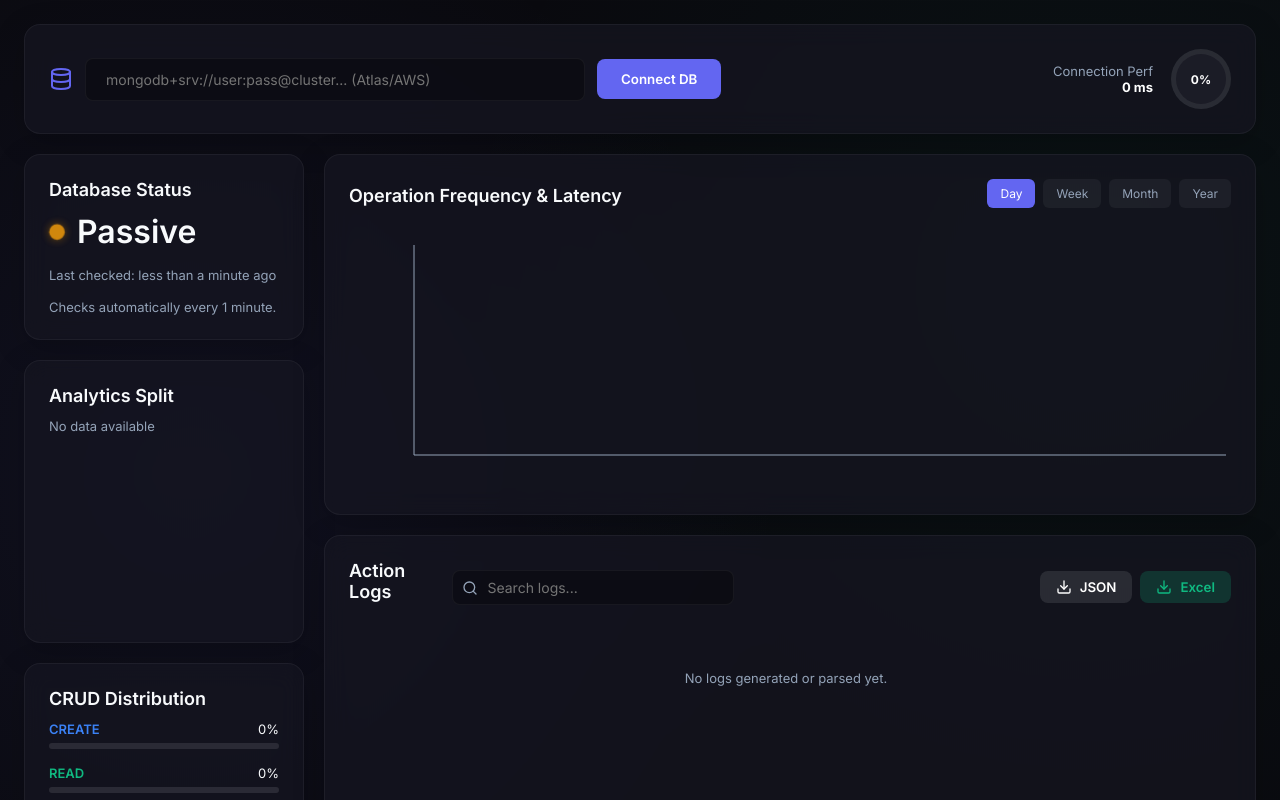
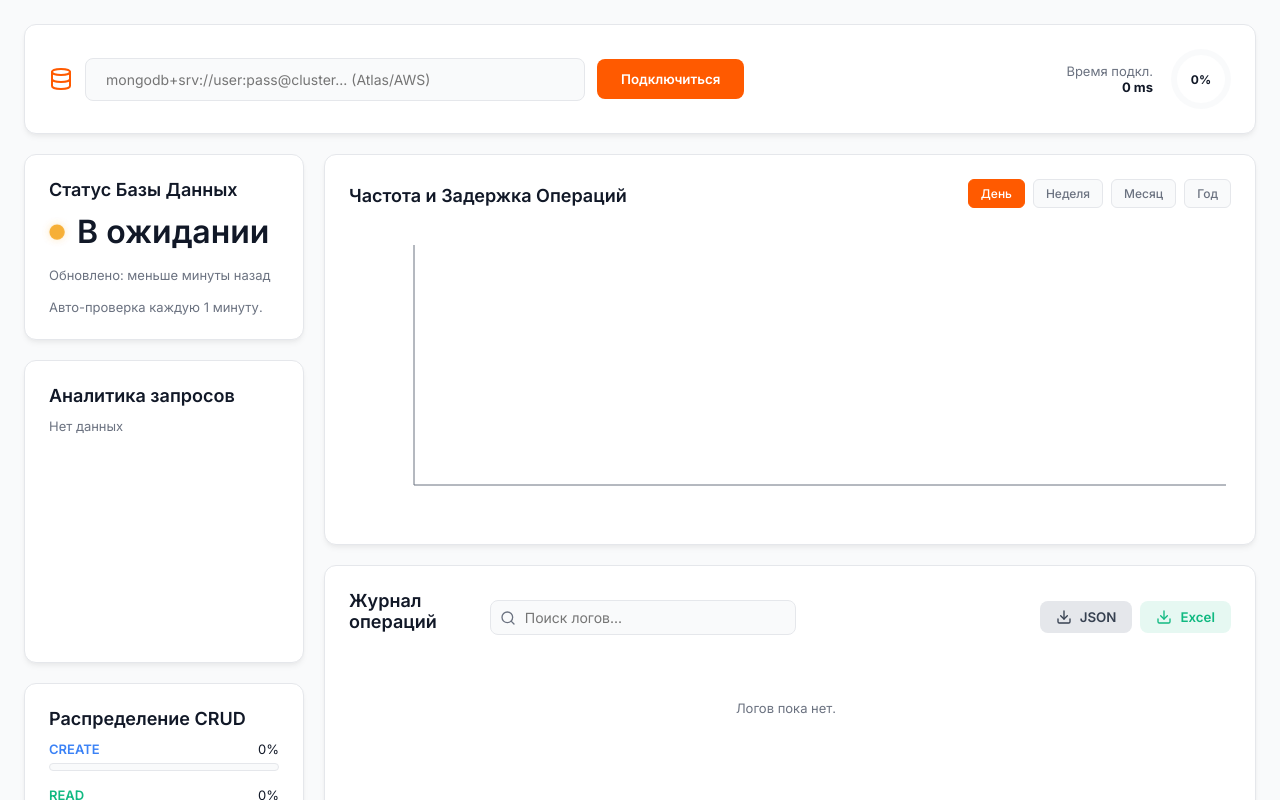
Before and after one commit to Scottttish/MongoDB-analyzer, a React (Create React App) app: page / in a window 1280 px wide. Shown: the top 800 px of the page. Built offline with nearby package versions, Linux system fonts and the light colour scheme.

Commit message:
style: full localization to Russian and redesign to Marwin-inspired light theme

```diff
--- a/src/App.js
+++ b/src/App.js
@@ -2,6 +2,7 @@ import React, { useState, useEffect, useCallback } from 'react';
 import './index.css';
 import { Database, Search, ArrowLeft, ArrowRight, Download, Eye, RefreshCw } from 'lucide-react';
 import { format, formatDistanceToNow } from 'date-fns';
+import { ru } from 'date-fns/locale';
 import {
   BarChart, Bar, XAxis, YAxis, Tooltip as RechartsTooltip, ResponsiveContainer,
   PieChart, Pie, Cell
@@ -16,12 +17,11 @@ function App() {
   const [logs, setLogs] = useState([]);
   const [loading, setLoading] = useState(false);
 
-  const [filterInterval, setFilterInterval] = useState('Day');
+  const [filterInterval, setFilterInterval] = useState('День');
   const [errorIndex, setErrorIndex] = useState(0);
 
   const [connectionTimeMs, setConnectionTimeMs] = useState(0);
 
-  // Stats derived from logs
   const errorLogs = logs.filter(l => l.error || l.quality === 'Poor');
   const opCounts = logs.reduce((acc, log) => {
     acc[log.operation] = (acc[log.operation] || 0) + 1;
@@ -45,11 +45,11 @@ function App() {
         setDbStatus('Normal');
         fetchLogs();
       } else {
-        alert("Connection failed: " + data.error);
+        alert("Ошибка подключения: " + data.error);
         setDbStatus('Critical');
       }
     } catch (e) {
-      alert("Error: " + e.message);
+      alert("Ошибка: " + e.message);
       setDbStatus('Critical');
     }
     setLoading(false);
@@ -86,23 +86,21 @@ function App() {
       interval = setInterval(() => {
         fetchStatus();
         fetchLogs();
-      }, 60000); // exactly 1 minute
+      }, 60000);
     }
     return () => clearInterval(interval);
   }, [isConnected, fetchStatus, fetchLogs]);
 
-  // Export handlers
   const handleExport = (format) => {
     window.open(`/api/export?format=${format}`, '_blank');
   };
 
-  // Render variables
   const getOpColor = (op) => {
     if (op === 'CREATE') return '#3b82f6';
     if (op === 'READ') return '#10b981';
     if (op === 'UPDATE') return '#f59e0b';
     if (op === 'DELETE') return '#ef4444';
-    return '#94a3b8';
+    return '#9ca3af'; /* gray-400 */
   };
 
   const pieData = Object.keys(opCounts).filter(k => k !== 'TOTAL').map(k => ({
@@ -110,14 +108,12 @@ function App() {
     value: opCounts[k]
   }));
 
-  // Group logs directly into chart data
   const chartData = logs.slice(0, 50).reverse().map(l => ({
     name: format(new Date(l.ts), 'HH:mm'),
     latency: l.millis,
     op: l.operation
   }));
 
-  // Connection Progress Logic (0 to 100% based on an arbitrary max like 5000ms)
   let connPct = Math.min((connectionTimeMs / 5000) * 100, 100);
   if (connectionTimeMs === 0) connPct = 0;
   if (!isConnected) connPct = 0;
@@ -127,7 +123,7 @@ function App() {
       {/* Top Center: Config */}
       <div className="top-center panel">
         <div className="config-input-wrapper">
-          <Database size={24} color="#6366f1" />
+          <Database size={24} color="#FF5A00" />
           <input
             type="text"
             className="config-input"
@@ -136,14 +132,14 @@ function App() {
             onChange={(e) => setDbUri(e.target.value)}
           />
           <button className="btn" onClick={handleConnect} disabled={loading}>
-            {loading ? <RefreshCw className="animate-spin" /> : 'Connect DB'}
+            {loading ? <RefreshCw className="animate-spin" /> : 'Подключиться'}
           </button>
         </div>
 
         <div className="flex-row">
           <div className="text-muted" style={{textAlign: 'right', marginRight: '10px'}}>
-            <div>Connection Perf</div>
-            <div style={{color: 'white', fontWeight: 'bold'}}>{connectionTimeMs} ms</div>
+            <div>Время подкл.</div>
+            <div style={{color: '#111827', fontWeight: 'bold'}}>{connectionTimeMs} ms</div>
           </div>
           <div className="circular-progress" style={{ '--progress': `${connPct}%` }}>
             <span className="circular-value">{Math.round(connPct)}%</span>
@@ -154,18 +150,18 @@ function App() {
       {/* Left Sidebar */}
       <div className="sidebar-left">
         <div className="panel">
-          <h2>Database Status</h2>
+          <h2>Статус Базы Данных</h2>
           <div className="status-indicator">
             <div className={`status-dot ${dbStatus.toLowerCase()}`}></div>
-            <h1 style={{margin: 0}}>{dbStatus}</h1>
+            <h1 style={{margin: 0}}>{dbStatus === 'Normal' ? 'Нормальный' : dbStatus === 'Critical' ? 'Критичный' : 'В ожидании'}</h1>
           </div>
-          <div className="text-muted mb-4">Last checked: {formatDistanceToNow(lastUpdate)} ago</div>
-          <div className="text-muted">Checks automatically every 1 minute.</div>
+          <div className="text-muted mb-4">Обновлено: {formatDistanceToNow(lastUpdate, { locale: ru })} назад</div>
+          <div className="text-muted">Авто-проверка каждую 1 минуту.</div>
         </div>
 
         <div className="panel">
-          <h2>Analytics Split</h2>
-          <div style={{ height: '200px' }}>
+          <h2>Аналитика запросов</h2>
+          <div style={{ width: '100%', height: '220px', minHeight: 220 }}>
             {pieData.length > 0 ? (
               <ResponsiveContainer width="100%" height="100%">
                 <PieChart>
@@ -173,8 +169,8 @@ function App() {
                     data={pieData}
                     cx="50%"
                     cy="50%"
-                    innerRadius={50}
-                    outerRadius={80}
+                    innerRadius={60}
+                    outerRadius={90}
                     paddingAngle={5}
                     dataKey="value"
                   >
@@ -182,15 +178,15 @@ function App() {
                       <Cell key={`cell-${index}`} fill={getOpColor(entry.name)} />
                     ))}
                   </Pie>
-                  <RechartsTooltip contentStyle={{background: '#161621', border: 'none', color: 'white'}} />
+                  <RechartsTooltip contentStyle={{background: '#ffffff', borderRadius: 8, borderColor: '#e5e7eb', color: '#111827'}} />
                 </PieChart>
               </ResponsiveContainer>
-            ) : <div className="text-muted">No data available</div>}
+            ) : <div className="text-muted">Нет данных</div>}
           </div>
         </div>
 
         <div className="panel">
-          <h2>CRUD Distribution</h2>
+          <h2>Распределение CRUD</h2>
           {['CREATE', 'READ', 'UPDATE', 'DELETE'].map(op => {
             const count = opCounts[op] || 0;
             const pct = opCounts.TOTAL ? (count / opCounts.TOTAL) * 100 : 0;
@@ -214,9 +210,9 @@ function App() {
         {/* Top Graph Container */}
         <div className="panel">
           <div className="flex-row justify-between mb-4">
-            <h2>Operation Frequency & Latency</h2>
+            <h2>Частота и Задержка Операций</h2>
             <div className="chart-filters">
-              {['Day', 'Week', 'Month', 'Year'].map(i => (
+              {['День', 'Неделя', 'Месяц', 'Год'].map(i => (
                 <button
                   key={i}
                   className={`filter-btn ${filterInterval === i ? 'active' : ''}`}
@@ -227,12 +223,12 @@ function App() {
               ))}
             </div>
           </div>
-          <div style={{ height: '250px' }}>
+          <div style={{ width: '100%', height: '280px', minHeight: 280 }}>
             <ResponsiveContainer width="100%" height="100%">
               <BarChart data={chartData}>
-                <XAxis dataKey="name" stroke="#94a3b8" />
-                <YAxis stroke="#94a3b8" />
-                <RechartsTooltip cursor={{fill: 'rgba(255,255,255,0.05)'}} contentStyle={{background: '#161621', border: 'none', color: 'white'}} />
+                <XAxis dataKey="name" stroke="#6b7280" />
+                <YAxis stroke="#6b7280" />
+                <RechartsTooltip cursor={{fill: 'rgba(0,0,0,0.03)'}} contentStyle={{background: '#ffffff', borderRadius: 8, borderColor: '#e5e7eb', color: '#111827'}} />
                 <Bar dataKey="latency" radius={[4, 4, 0, 0]}>
                   {chartData.map((entry, index) => (
                     <Cell key={`cell-${index}`} fill={getOpColor(entry.op)} />
@@ -247,17 +243,17 @@ function App() {
         <div className="panel" style={{display: 'flex', flexDirection: 'column'}}>
           <div className="flex-row justify-between mb-4">
             <div className="flex-row">
-              <h2>Action Logs</h2>
+              <h2>Журнал операций</h2>
               <div className="w-full max-w-xs" style={{position: 'relative', marginLeft: '20px'}}>
-                <Search size={16} color="#94a3b8" style={{position: 'absolute', left: 10, top: 10}} />
-                <input type="text" className="config-input" style={{paddingLeft: '34px', padding: '8px 8px 8px 34px'}} placeholder="Search logs..." />
+                <Search size={16} color="#6b7280" style={{position: 'absolute', left: 10, top: 10}} />
+                <input type="text" className="config-input" style={{paddingLeft: '34px', padding: '8px 8px 8px 34px'}} placeholder="Поиск логов..." />
               </div>
             </div>
             <div className="flex-row">
-              <button className="btn" style={{padding: '8px 16px', background: 'rgba(255,255,255,0.1)'}} onClick={() => handleExport('json')}>
+              <button className="btn" style={{padding: '8px 16px', background: '#e5e7eb', color: '#374151'}} onClick={() => handleExport('json')}>
                 <Download size={16} /> JSON
               </button>
-              <button className="btn" style={{padding: '8px 16px', background: 'rgba(16, 185, 129, 0.2)', color: '#10b981'}} onClick={() => handleExport('excel')}>
+              <button className="btn" style={{padding: '8px 16px', background: 'rgba(16, 185, 129, 0.1)', color: '#10b981'}} onClick={() => handleExport('excel')}>
                 <Download size={16} /> Excel
               </button>
             </div>
@@ -267,10 +263,10 @@ function App() {
             <div className="error-widget">
               <div className="flex-row" style={{color: '#ef4444', fontWeight: 600}}>
                 <Eye size={20} />
-                <span>Error / Poor Performance Widget</span>
+                <span>Виджет проблем и задержек</span>
               </div>
               <div className="error-controls">
-                <span>{errorIndex + 1} / {errorLogs.length} issues</span>
+                <span>{errorIndex + 1} / {errorLogs.length} проблем</span>
                 <button className="err-btn" onClick={() => setErrorIndex(e => Math.max(0, e - 1))}><ArrowLeft size={16} /></button>
                 <button className="err-btn" onClick={() => setErrorIndex(e => Math.min(errorLogs.length - 1, e + 1))}><ArrowRight size={16} /></button>
               </div>
@@ -280,11 +276,12 @@ function App() {
           <div className="logs-container">
             {logs.length > 0 ? logs.map((log, idx) => {
               const isErrorTarget = errorLogs.length > 0 ? (errorLogs[errorIndex].id === log.id) : false;
+              let qualityRU = log.quality === 'Great' ? 'Отлично' : log.quality === 'Need Improvement' ? 'Требует улучшений' : 'Плохо';
               return (
                 <div key={idx} id={`log-${log.id}`} className={`log-item ${log.error || log.quality === 'Poor' ? 'error-log' : ''} ${isErrorTarget ? 'highlighted' : ''}`}>
                   <div className="log-header">
                     <span className={`badge ${log.operation.toLowerCase()}`}>{log.operation}</span>
-                    <span className={`badge ${log.quality.toLowerCase().replace(' ', '-')}`}>{log.quality} ({log.millis.toFixed(1)}ms)</span>
+                    <span className={`badge ${log.quality.toLowerCase().replace(' ', '-')}`}>{qualityRU} ({log.millis.toFixed(1)}мс)</span>
                     <span className="text-muted">{format(new Date(log.ts), 'HH:mm:ss')}</span>
                   </div>
                   <div className="log-query">
@@ -295,7 +292,7 @@ function App() {
               )
             }) : (
               <div className="text-muted" style={{textAlign: 'center', padding: '40px'}}>
-                No logs generated or parsed yet.
+                Логов пока нет.
               </div>
             )}
           </div>
--- a/src/index.css
+++ b/src/index.css
@@ -1,27 +1,27 @@
 @import url('https://fonts.googleapis.com/css2?family=Inter:wght@300;400;500;600;700&display=swap');
 
 :root {
-  --bg-dark: #0a0a0f;
-  --bg-panel: rgba(22, 22, 33, 0.7);
-  --bg-panel-hover: rgba(30, 30, 45, 0.9);
-  --border-light: rgba(255, 255, 255, 0.05);
-  --border-accent: rgba(99, 102, 241, 0.3);
+  --bg-main: #f9fafb;
+  --bg-panel: #ffffff;
+  --bg-panel-hover: #f3f4f6;
+  --border-light: #e5e7eb;
+  --border-accent: rgba(255, 90, 0, 0.4);
 
-  --text-main: #f8fafc;
-  --text-muted: #94a3b8;
+  --text-main: #111827;
+  --text-muted: #6b7280;
 
-  --color-primary: #6366f1;
-  --color-primary-glow: rgba(99, 102, 241, 0.5);
+  --color-primary: #FF5A00; /* Vibrant Orange */
+  --color-primary-glow: rgba(255, 90, 0, 0.2);
   --color-success: #10b981;
-  --color-success-glow: rgba(16, 185, 129, 0.3);
+  --color-success-glow: rgba(16, 185, 129, 0.2);
   --color-warning: #f59e0b;
   --color-error: #ef4444;
-  --color-error-glow: rgba(239, 68, 68, 0.4);
+  --color-error-glow: rgba(239, 68, 68, 0.2);
 
-  --color-create: #3b82f6; /* Blue */
-  --color-read: #10b981; /* Green */
-  --color-update: #f59e0b; /* Orange */
-  --color-delete: #ef4444; /* Red */
+  --color-create: #3b82f6;
+  --color-read: #10b981;
+  --color-update: #f59e0b;
+  --color-delete: #ef4444;
 }
 
 * {
@@ -30,17 +30,14 @@
   box-sizing: border-box;
   font-family: 'Inter', sans-serif;
   scrollbar-width: thin;
-  scrollbar-color: var(--color-primary) var(--bg-dark);
+  scrollbar-color: var(--color-primary) var(--bg-main);
 }
 
 body {
-  background-color: var(--bg-dark);
+  background-color: var(--bg-main);
   color: var(--text-main);
   min-height: 100vh;
   overflow-x: hidden;
-  background-image:
-    radial-gradient(circle at 15% 50%, rgba(99, 102, 241, 0.08) 0%, transparent 50%),
-    radial-gradient(circle at 85% 30%, rgba(16, 185, 129, 0.05) 0%, transparent 50%);
 }
 
 .dashboard-container {
@@ -54,21 +51,19 @@ body {
   margin: 0 auto;
 }
 
-/* Glassmorphism Panels */
+/* Panels */
 .panel {
   background: var(--bg-panel);
-  backdrop-filter: blur(12px);
-  -webkit-backdrop-filter: blur(12px);
   border: 1px solid var(--border-light);
-  border-radius: 16px;
+  border-radius: 12px;
   padding: 24px;
-  box-shadow: 0 8px 32px rgba(0, 0, 0, 0.2);
+  box-shadow: 0 4px 6px -1px rgba(0, 0, 0, 0.05), 0 2px 4px -1px rgba(0, 0, 0, 0.03);
   transition: transform 0.3s ease, box-shadow 0.3s ease, border-color 0.3s ease;
 }
 
 .panel:hover {
   border-color: var(--border-accent);
-  box-shadow: 0 12px 48px rgba(0, 0, 0, 0.3);
+  box-shadow: 0 10px 15px -3px rgba(0, 0, 0, 0.1), 0 4px 6px -2px rgba(0, 0, 0, 0.05);
 }
 
 /* Header Config Area */
@@ -90,7 +85,7 @@ body {
 .config-input {
   width: 100%;
   max-width: 500px;
-  background: rgba(0, 0, 0, 0.3);
+  background: #f9fafb;
   border: 1px solid var(--border-light);
   padding: 12px 20px;
   border-radius: 8px;
@@ -102,6 +97,7 @@ body {
 .config-input:focus {
   outline: none;
   border-color: var(--color-primary);
+  background: #ffffff;
   box-shadow: 0 0 0 3px var(--color-primary-glow);
 }
 
@@ -120,8 +116,8 @@ body {
 }
 
 .btn:hover {
-  background: #4f46e5;
-  box-shadow: 0 0 15px var(--color-primary-glow);
+  background: #E04D00;
+  box-shadow: 0 4px 10px var(--color-primary-glow);
   transform: translateY(-1px);
 }
 
@@ -144,13 +140,13 @@ body {
   width: 16px;
   height: 16px;
   border-radius: 50%;
-  box-shadow: 0 0 10px rgba(16, 185, 129, 0.5);
+  box-shadow: 0 0 10px rgba(16, 185, 129, 0.3);
   animation: pulse 2s infinite;
 }
 
 .status-dot.normal { background: var(--color-success); box-shadow: 0 0 10px var(--color-success-glow); }
 .status-dot.critical { background: var(--color-error); box-shadow: 0 0 10px var(--color-error-glow); animation: pulse-fast 1s infinite; }
-.status-dot.passive { background: var(--color-warning); box-shadow: 0 0 10px rgba(245, 158, 11, 0.5); }
+.status-dot.passive { background: var(--color-warning); box-shadow: 0 0 10px rgba(245, 158, 11, 0.3); }
 
 @keyframes pulse {
   0% { transform: scale(0.95); opacity: 0.8; }
@@ -165,8 +161,8 @@ body {
 }
 
 /* Typography */
-h1, h2, h3 { font-weight: 600; margin-bottom: 12px; }
-h2 { font-size: 18px; color: var(--text-main); }
+h1, h2, h3 { font-weight: 600; margin-bottom: 12px; color: var(--text-main); }
+h2 { font-size: 18px; }
 .text-muted { color: var(--text-muted); font-size: 13px; }
 
 /* Main Content Area */
@@ -183,21 +179,22 @@ h2 { font-size: 18px; color: var(--text-main); }
 }
 
 .filter-btn {
-  background: rgba(255, 255, 255, 0.05);
-  border: 1px solid transparent;
+  background: var(--bg-main);
+  border: 1px solid var(--border-light);
   color: var(--text-muted);
   padding: 6px 12px;
   border-radius: 6px;
   cursor: pointer;
   transition: all 0.2s;
   font-size: 12px;
+  font-weight: 500;
 }
 
-.filter-btn:hover { background: rgba(255, 255, 255, 0.1); }
+.filter-btn:hover { background: #e5e7eb; color: var(--text-main); }
 .filter-btn.active {
   background: var(--color-primary);
   color: white;
-  border-color: var(--color-primary-glow);
+  border-color: var(--color-primary);
 }
 
 /* Logs List */
@@ -212,31 +209,35 @@ h2 { font-size: 18px; color: var(--text-main); }
 }
 
 .log-item {
-  background: rgba(0, 0, 0, 0.2);
+  background: var(--bg-panel);
+  border: 1px solid var(--border-light);
   border-left: 4px solid var(--color-primary);
   padding: 16px;
-  border-radius: 6px;
+  border-radius: 8px;
   display: flex;
   flex-direction: column;
   gap: 8px;
   transition: all 0.2s;
   cursor: pointer;
+  box-shadow: 0 1px 3px rgba(0,0,0,0.05);
 }
 
 .log-item:hover {
-  background: rgba(255, 255, 255, 0.05);
+  background: var(--bg-panel-hover);
   transform: translateX(4px);
+  border-color: #d1d5db;
 }
 
 .log-item.error-log {
   border-left-color: var(--color-error);
-  background: rgba(239, 68, 68, 0.05);
+  background: rgba(239, 68, 68, 0.03);
+  border-color: rgba(239, 68, 68, 0.2);
 }
 
 .log-item.highlighted {
   border-left-color: var(--color-primary);
-  background: rgba(99, 102, 241, 0.1);
-  box-shadow: inset 0 0 10px rgba(99, 102, 241, 0.2);
+  background: rgba(255, 90, 0, 0.05);
+  box-shadow: inset 0 0 0 1px rgba(255, 90, 0, 0.2);
 }
 
 .log-header {
@@ -253,22 +254,23 @@ h2 { font-size: 18px; color: var(--text-main); }
   font-weight: 700;
   letter-spacing: 0.5px;
 }
-.badge.create { background: rgba(59, 130, 246, 0.2); color: var(--color-create); }
-.badge.read { background: rgba(16, 185, 129, 0.2); color: var(--color-read); }
-.badge.update { background: rgba(245, 158, 11, 0.2); color: var(--color-update); }
-.badge.delete { background: rgba(239, 68, 68, 0.2); color: var(--color-delete); }
-.badge.poor { background: rgba(239, 68, 68, 0.2); color: var(--color-error); }
-.badge.need-improvement { background: rgba(245, 158, 11, 0.2); color: var(--color-warning); }
-.badge.great { background: rgba(16, 185, 129, 0.2); color: var(--color-success); }
+.badge.create { background: rgba(59, 130, 246, 0.1); color: var(--color-create); }
+.badge.read { background: rgba(16, 185, 129, 0.1); color: var(--color-read); }
+.badge.update { background: rgba(245, 158, 11, 0.1); color: var(--color-update); }
+.badge.delete { background: rgba(239, 68, 68, 0.1); color: var(--color-delete); }
+.badge.poor { background: rgba(239, 68, 68, 0.1); color: var(--color-error); }
+.badge.need-improvement { background: rgba(245, 158, 11, 0.1); color: var(--color-warning); }
+.badge.great { background: rgba(16, 185, 129, 0.1); color: var(--color-success); }
 
 
 .log-query {
   font-family: 'Courier New', Courier, monospace;
   font-size: 13px;
-  color: #cbd5e1;
-  background: rgba(0, 0, 0, 0.3);
+  color: #374151;
+  background: var(--bg-main);
+  border: 1px solid var(--border-light);
   padding: 8px;
-  border-radius: 4px;
+  border-radius: 6px;
   overflow: hidden;
   text-overflow: ellipsis;
   white-space: nowrap;
@@ -281,8 +283,8 @@ h2 { font-size: 18px; color: var(--text-main); }
 
 /* Error Widget */
 .error-widget {
-  background: rgba(239, 68, 68, 0.1);
-  border: 1px solid var(--color-error);
+  background: rgba(239, 68, 68, 0.05);
+  border: 1px solid rgba(239, 68, 68, 0.3);
   padding: 12px;
   border-radius: 8px;
   margin-bottom: 16px;
@@ -295,11 +297,14 @@ h2 { font-size: 18px; color: var(--text-main); }
   display: flex;
   align-items: center;
   gap: 12px;
+  color: var(--text-main);
+  font-weight: 500;
+  font-size: 13px;
 }
 
 .err-btn {
-  background: transparent;
-  border: 1px solid var(--color-error);
+  background: white;
+  border: 1px solid var(--border-light);
   color: var(--color-error);
   width: 28px;
   height: 28px;
@@ -314,6 +319,7 @@ h2 { font-size: 18px; color: var(--text-main); }
 .err-btn:hover {
   background: var(--color-error);
   color: white;
+  border-color: var(--color-error);
 }
 
 /* Progress Bars */
@@ -328,9 +334,10 @@ h2 { font-size: 18px; color: var(--text-main); }
 }
 .progress-bg {
   width: 100%;
-  height: 6px;
-  background: rgba(255, 255, 255, 0.1);
-  border-radius: 3px;
+  height: 8px;
+  background: var(--bg-main);
+  border: 1px solid var(--border-light);
+  border-radius: 4px;
   overflow: hidden;
 }
 .progress-fill {
@@ -342,10 +349,9 @@ h2 { font-size: 18px; color: var(--text-main); }
 .flex-row { display: flex; align-items: center; gap: 8px; }
 .justify-between { justify-content: space-between; }
 .mb-4 { margin-bottom: 16px; }
-.mb-2 { margin-bottom: 8px; }
 .w-full { width: 100%; }
 
-/* Circular Progress for DB connection */
+/* Circular Progress */
 .circular-progress {
   position: relative;
   width: 60px;
@@ -354,13 +360,13 @@ h2 { font-size: 18px; color: var(--text-main); }
   display: flex;
   align-items: center;
   justify-content: center;
-  background: conic-gradient(var(--color-primary) var(--progress), rgba(255,255,255,0.1) 0deg);
+  background: conic-gradient(var(--color-primary) var(--progress), var(--bg-main) 0deg);
 }
 .circular-progress::before {
   content: '';
   position: absolute;
-  width: 50px;
-  height: 50px;
+  width: 48px;
+  height: 48px;
   background: var(--bg-panel);
   border-radius: 50%;
 }
@@ -368,5 +374,5 @@ h2 { font-size: 18px; color: var(--text-main); }
   position: relative;
   font-size: 12px;
   font-weight: 700;
-  color: white;
+  color: var(--text-main);
 }
```
